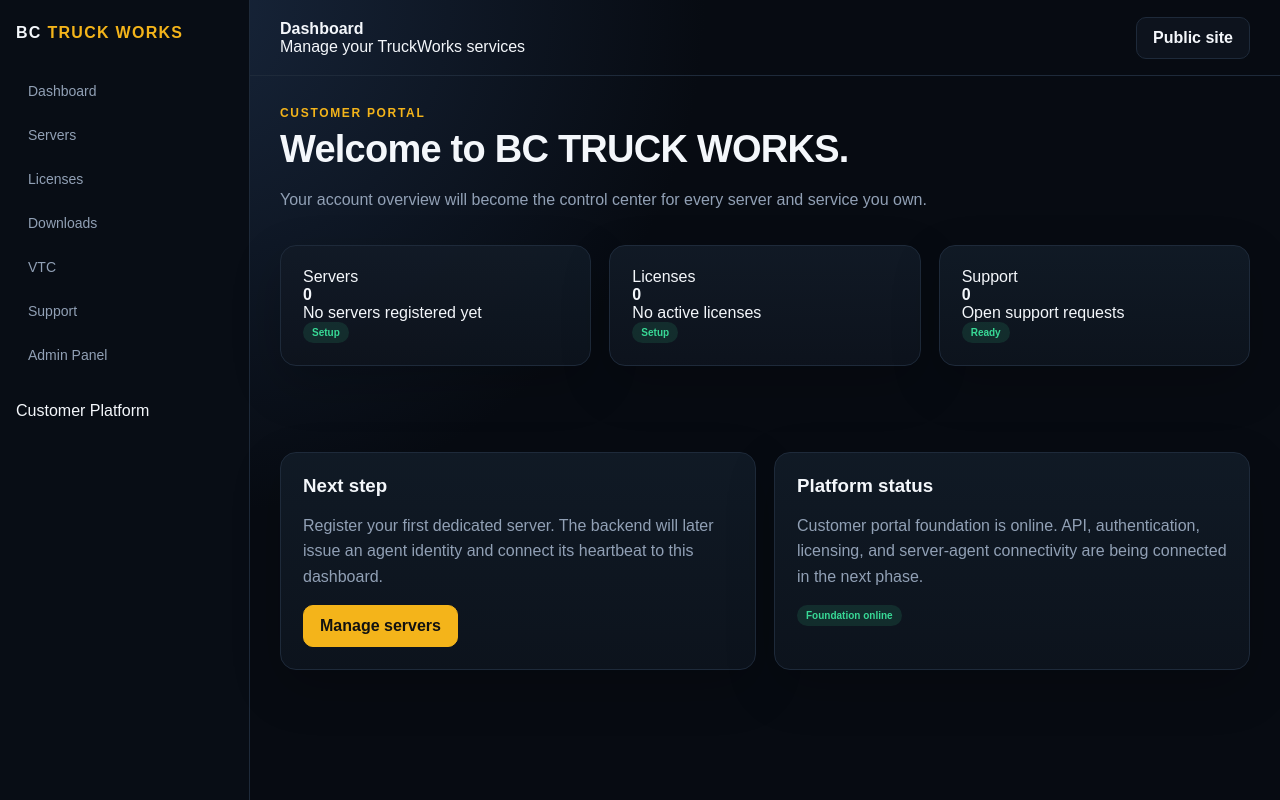
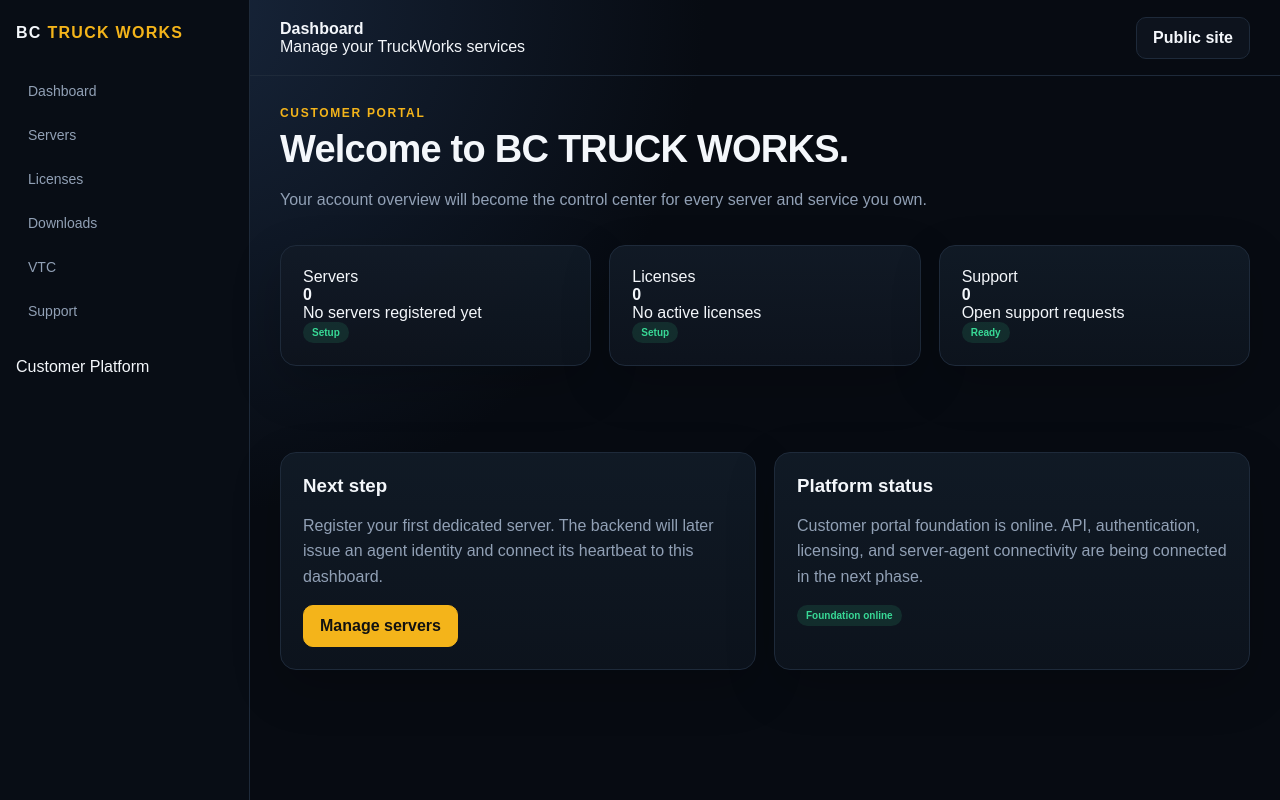
Before and after one commit to dospatch/truckWorks, a Next.js app in the folder apps/web/: page /dashboard in a window 1280 px wide. Built offline with nearby package versions, Linux system fonts and the light colour scheme.

Commit message:
refactor: keep admin controls out of customer website

```diff
--- a/apps/web/app/components/DashboardShell.tsx
+++ b/apps/web/app/components/DashboardShell.tsx
@@ -7,7 +7,6 @@ const links = [
   ["Downloads", "/dashboard/downloads"],
   ["VTC", "/dashboard/vtc"],
   ["Support", "/dashboard/support"],
-  ["Admin Panel", "/dashboard/admin"],
 ];
 
 export function DashboardShell({ children, title }: { children: React.ReactNode; title: string }) {
```
